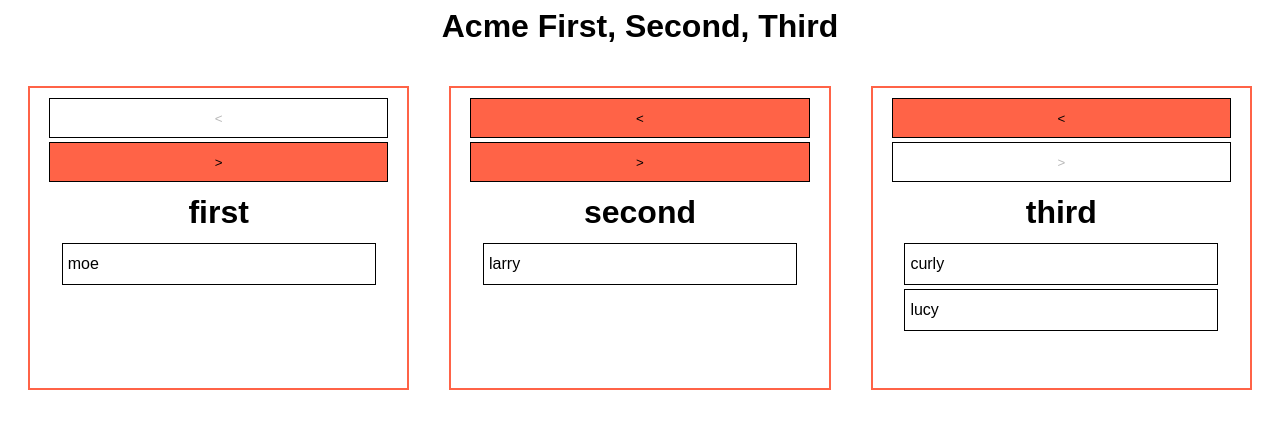
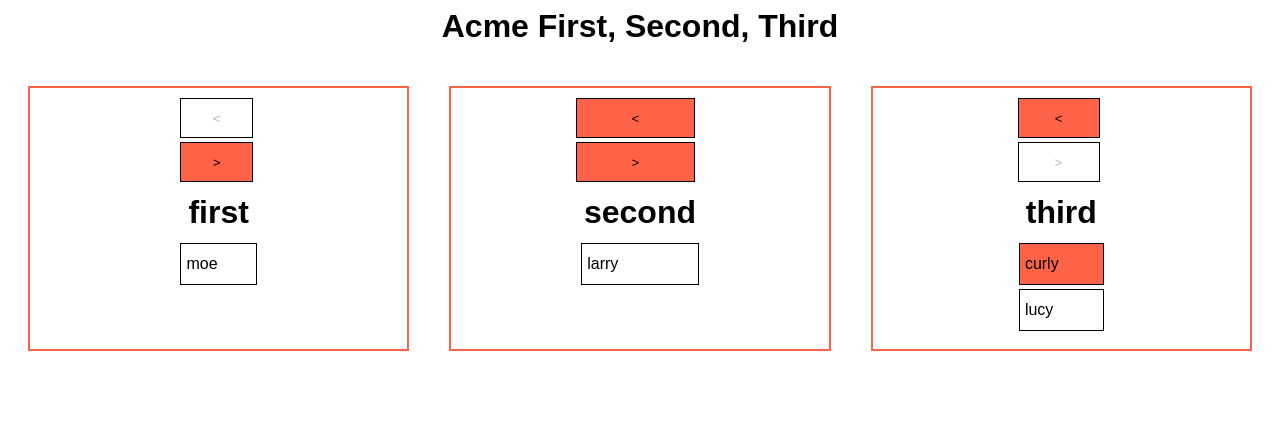
Before and after one commit to JudithBLinder/acme-first-second-third, a plain HTML site: page index.html in a window 1280 px wide. Both pictures are taken after a click on the element "curly". Drawn offline with Linux system fonts and the light colour scheme.

Commit message:
hw2 completed

```diff
--- a/app.js
+++ b/app.js
@@ -1,131 +1,203 @@
-const app = document.querySelector('#app');
+const app = document.querySelector("#app");
 
 const state = {
   users: [
-        {id: 1, name: 'moe', slot: 'first'},
-        {id: 2, name: 'larry', slot: 'second'},
-        {id: 3, name: 'curly', slot: 'third'},
-        {id: 4, name: 'lucy', slot: 'third', selected: true},
+    { id: 1, name: "moe", slot: "first" },
+    { id: 2, name: "larry", slot: "second" },
+    { id: 3, name: "curly", slot: "third" },
+    { id: 4, name: "lucy", slot: "third", selected: false },
   ],
 };
 
-const slots = ['first', 'second', 'third'];
+const slots = ["first", "second", "third"];
 
 const create = (type) => document.createElement(type);
 
+// Header Function
 const createHeader = () => {
-    const header = create('h1');
-    header.classList.add('title');
+  const header = create("h1");
+  header.classList.add("title");
 
-    header.innerText = 'Acme First, Second, Third';
+  header.innerText = "Acme First, Second, Third";
   return header;
 };
 
+// Main Container Function
 const createListContainer = () => {
-    const listContainer = create('div');
-    listContainer.classList.add('listContainer');
+  const listContainer = create("div");
+  listContainer.classList.add("listContainer");
 
   return listContainer;
 };
 
-const creatSlotContainer = (name) => {
-    const slotContainer = create('div');
-    slotContainer.classList.add('slotContainer')
-    slotContainer.setAttribute('id', name);
+const creatNavLeftButtonsForForm = (name) => {
+  const leftButton = create("button");
+  leftButton.classList.add("leftButton");
+  leftButton.innerText = "<";
 
-    return slotContainer;
-};
+  if (name == "first") {
+    leftButton.setAttribute("disabled", "disabled");
+    leftButton.setAttribute("style", "background-color: white");
+  }
 
-const creatNavLeftButtons = (name) => {
-    const leftButton = create('button');
-    leftButton.classList.add('leftButton');
-    leftButton.innerText = '<'
-
-    if (name == 'first'){
-        leftButton.setAttribute('disabled', 'disabled');
-        leftButton.setAttribute('style', 'background-color: white');
-    };
-
-    leftButton.addEventListener('click', ev => {
-        console.log('leftButton');
+  leftButton.addEventListener("click", (ev) => {
+    ev.preventDefault();
+    if (name == 'third') {
+      state.users.forEach(user => {
+        if (user.slot == name && user.selected == true) {
+          user.slot = 'second';
+        }
+      });
+    }
+    if (name == 'second') {
+      state.users.forEach(user => {
+        if (user.slot == name && user.selected == true) {
+          user.slot = 'first';
+        }
+      });
+    }
+    render();
   });
 
   return leftButton;
 };
 
-const creatNavRightButtons = (name) => {
-    const rightButton = create('button');
-    rightButton.classList.add('rightButton');
-    rightButton.innerText = '>'
+const creatNavRightButtonsForForm = (name) => {
+  const rightButton = create("button");
+  rightButton.classList.add("rightButton");
+  rightButton.innerText = ">";
 
-    if (name == 'third'){
-        rightButton.setAttribute('disabled', 'disabled');
-        rightButton.setAttribute('style', 'background-color: white');
-    };
+  if (name == "third") {
+    rightButton.setAttribute("disabled", "disabled");
+    rightButton.setAttribute("style", "background-color: white");
+  }
 
-    rightButton.addEventListener('click', ev => {
-        console.log('rightButton');
+  rightButton.addEventListener("click", (ev) => {
+    ev.preventDefault();
+    if (name == 'first') {
+      state.users.forEach(user => {
+        if (user.slot == name && user.selected == true) {
+          user.slot = 'second';
+        }
+      });
+    }
+    if (name == 'second') {
+      state.users.forEach(user => {
+        if (user.slot == name && user.selected == true) {
+          user.slot = 'third';
+        }
+      });
+    }
+    render();
   });
 
   return rightButton;
 };
 
+// Name for slots
 const createSlotName = (name) => {
-    const slotName = create('div');
-    slotName.classList.add('slotName')
+  const slotName = create("div");
+  slotName.classList.add("slotName");
   slotName.innerText = name;
 
   return slotName;
 };
 
+const createUserContainer = (name) => {
+    const usersContainer = create("div");
+    usersContainer.setAttribute('class', `UsersContainer ${name}`)
+
+    return usersContainer;
+  };
+
 const createUserSlot = (user) => {
-    const userSlot = create('div');
-    userSlot.classList.add('user');
-    userSlot.setAttribute('id', user.id);
+  const userSlot = create("div");
+  userSlot.classList.add("user");
+  userSlot.setAttribute("id", user.id);
 
   userSlot.innerText = user.name;
-    user.selected = false;
+  // user.selected = false;
 
-    userSlot.addEventListener('click', ev => {
+  userSlot.addEventListener("click", (ev) => {
+    ev.preventDefault();
+    user.selected = !user.selected;
+    console.log(user.selected);
     console.log(user.name);
     render();
-    })
+  });
 
   return userSlot;
 };
 
-const render = () => {
-    app.innerHTML = '';
+const createForm = (name) => {
+  const formContainer = create("div");
+  formContainer.setAttribute('class', `formContainer ${name}`)
 
-    const renderHeader = createHeader();
-    app.append(renderHeader);
+  const form = create("form");
+  formContainer.append(form);
 
+  const leftNavButton = creatNavLeftButtonsForForm(name);
+  form.append(leftNavButton);
+
+  const rightNavButton = creatNavRightButtonsForForm(name);
+  form.append(rightNavButton);
+
+  const slotName = createSlotName(name);
+  form.append(slotName);
+
+  const usersContainer = createUserContainer(name);
+  form.append(usersContainer);
+
+  state.users.forEach(userEl => {
+    if (userEl.slot == name) {
+      const userSlot = createUserSlot(userEl);
+      usersContainer.append(userSlot);
+    }
+  });
+
+  return formContainer;
+};
+
+// Create Header
+const header = createHeader();
+app.append(header);
+
+// Create all the slots container
 const listContainer = createListContainer();
 app.append(listContainer);
 
+// Create form for each slot
+slots.forEach(slotName => {
+  const formElement = createForm(slotName);
+  listContainer.append(formElement);
+});
 
-    slots.forEach(el => {
-        const slotContainer = creatSlotContainer(el);
-        listContainer.append(slotContainer);
+const firstForm = document.querySelector('[class = "formContainer first"]');
+const SecondForm = document.querySelector('[class = "formContainer second"]');
+const thirdForm = document.querySelector('[class = "formContainer third"]');
 
-        const leftNavButton = creatNavLeftButtons(el);
-        slotContainer.append(leftNavButton);
-
-        const rightNavButton = creatNavRightButtons(el);
-        slotContainer.append(rightNavButton);
-
-        const slotName = createSlotName(el);
-        slotContainer.append(slotName);
-
-        state.users.forEach(userEl => {
-            if (userEl.slot == el){
-                const userSlot = createUserSlot(userEl);
-                slotContainer.append(userSlot);
-            };
-        });
-    })
+const firstContainer = document.querySelector('[class = "UsersContainer first"]');
+const secondContainer = document.querySelector('[class = "UsersContainer second"]');
+const thirdContainer = document.querySelector('[class = "UsersContainer third"]');
 
 
+const render = () => {
+  console.log(state.users);
+  firstContainer.innerHTML = '';
+  secondContainer.innerHTML = '';
+  thirdContainer.innerHTML = '';
+
+  slots.forEach(slotName => {
+    state.users.forEach(userEl => {
+      if (userEl.slot == slotName) {
+        const userSlot = createUserSlot(userEl);
+        if (userEl.selected == true) {
+          userSlot.setAttribute('class', 'true user');
+        }
+        let container = document.querySelector(`[class="UsersContainer ${slotName}"]`)
+        container.append(userSlot);
+      }
+    });
+  });
+
 };
-
-render();
--- a/styles.css
+++ b/styles.css
@@ -10,14 +10,15 @@
     display: flex;
     flex-direction: row;
 }
-.slotContainer{
+
+.formContainer{
     display: flex;
     flex-direction: column;
     align-items: center;
+    flex-grow: 1;
     border: solid tomato 2px;
     margin: 20px;
     width: 30%;
-    height: 300px;
 }
 
 .rightButton, .leftButton{
@@ -39,6 +40,12 @@
     font-weight: bold;
 }
 
+.usersContainer{
+    display: flex;
+    flex-direction: column;
+    align-items: center;
+    width: 100%;
+}
 .user{
     border: solid black 1px;
     vertical-align: baseline;
@@ -48,3 +55,7 @@
     margin: 2px;
     padding: 5px;
 }
+
+.true{
+    background-color: tomato;
+}
```
Lines whose indentation alone changed are shown as unchanged.
